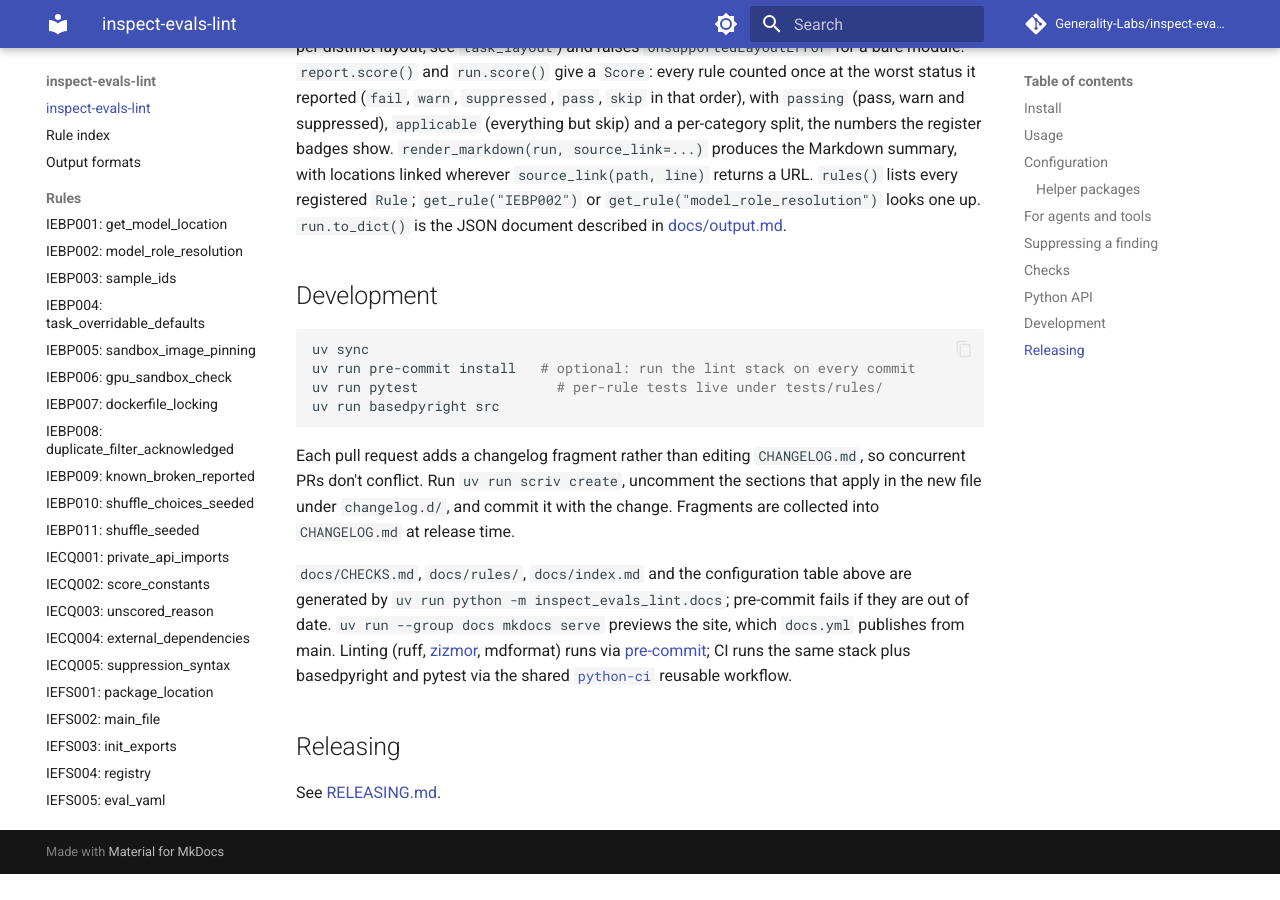
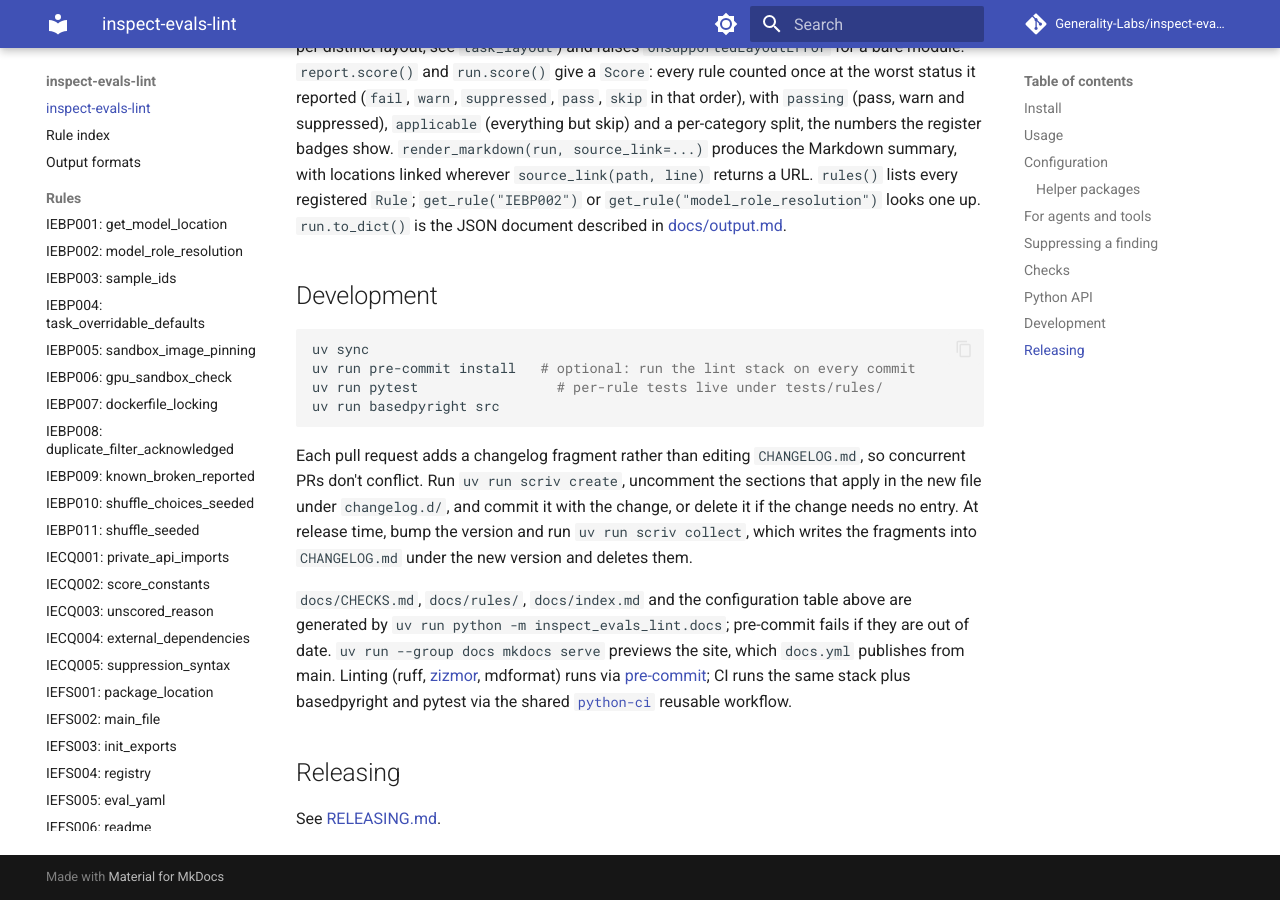
Before and after one commit to Generality-Labs/inspect-evals-lint, an MkDocs documentation site: the page built from docs/index.md, in a window 1280 px wide and 900 px high, scrolled down 8004 px. Built offline with MkDocs 1.6.1 and Material for MkDocs 9.7.7, drawn with Linux system fonts in a browser that asks for light colours; comment, search, counter and statistics services are not loaded; before the commit the page ends 8878 px from its top, so only the background shows below that.

Commit message:
Collect fragments into tight lists, and say where the release summary goes
- compact_fragments = true, from the template's follow-up commit: two
  fragments in one category no longer leave a blank line that makes the list
  loose and fails mdformat on the release commit.
- RELEASING.md step 2 says to write the summary paragraph under the new
  heading, which scriv does not write.

From the review on #75.

Co-Authored-By: Claude Opus 5.5 <noreply@anthropic.com>

````diff
--- a/.copier-answers.yml
+++ b/.copier-answers.yml
@@ -1,6 +1,6 @@
 # This file is auto-generated and updated by Copier; do not edit by hand.
 # Run `copier update` to pull in template changes.
-_commit: v1.8.1-17-g399a60e
+_commit: v1.8.1-18-g4ed2dea
 _src_path: gh:Generality-Labs/python-project-template
 author_email: m@ttfisher.com
 author_name: Matt Fisher
--- a/docs/index.md
+++ b/docs/index.md
@@ -158,7 +158,7 @@ uv run pytest                 # per-rule tests live under tests/rules/
 uv run basedpyright src
 ```
 
-Each pull request adds a changelog fragment rather than editing `CHANGELOG.md`, so concurrent PRs don't conflict. Run `uv run scriv create`, uncomment the sections that apply in the new file under `changelog.d/`, and commit it with the change. Fragments are collected into `CHANGELOG.md` at release time.
+Each pull request adds a changelog fragment rather than editing `CHANGELOG.md`, so concurrent PRs don't conflict. Run `uv run scriv create`, uncomment the sections that apply in the new file under `changelog.d/`, and commit it with the change, or delete it if the change needs no entry. At release time, bump the version and run `uv run scriv collect`, which writes the fragments into `CHANGELOG.md` under the new version and deletes them.
 
 `docs/CHECKS.md`, `docs/rules/`, `docs/index.md` and the configuration table above are generated by `uv run python -m inspect_evals_lint.docs`; pre-commit fails if they are out of date. `uv run --group docs mkdocs serve` previews the site, which `docs.yml` publishes from main. Linting (ruff, [zizmor](https://docs.zizmor.sh/), mdformat) runs via [pre-commit](https://pre-commit.com); CI runs the same stack plus basedpyright and pytest via the shared [`python-ci`](https://github.com/Generality-Labs/python-project-template) reusable workflow.
 
--- a/docs/llms-full.txt
+++ b/docs/llms-full.txt
@@ -156,7 +156,7 @@ uv run pytest                 # per-rule tests live under tests/rules/
 uv run basedpyright src
 ```
 
-Each pull request adds a changelog fragment rather than editing `CHANGELOG.md`, so concurrent PRs don't conflict. Run `uv run scriv create`, uncomment the sections that apply in the new file under `changelog.d/`, and commit it with the change. Fragments are collected into `CHANGELOG.md` at release time.
+Each pull request adds a changelog fragment rather than editing `CHANGELOG.md`, so concurrent PRs don't conflict. Run `uv run scriv create`, uncomment the sections that apply in the new file under `changelog.d/`, and commit it with the change, or delete it if the change needs no entry. At release time, bump the version and run `uv run scriv collect`, which writes the fragments into `CHANGELOG.md` under the new version and deletes them.
 
 `docs/CHECKS.md`, `docs/rules/`, `docs/index.md` and the configuration table above are generated by `uv run python -m inspect_evals_lint.docs`; pre-commit fails if they are out of date. `uv run --group docs mkdocs serve` previews the site, which `docs.yml` publishes from main. Linting (ruff, [zizmor](https://docs.zizmor.sh/), mdformat) runs via [pre-commit](https://pre-commit.com); CI runs the same stack plus basedpyright and pytest via the shared [`python-ci`](https://github.com/Generality-Labs/python-project-template) reusable workflow.
 
--- a/pyproject.toml
+++ b/pyproject.toml
@@ -56,6 +56,9 @@ new_fragment_template = "file: TEMPLATE.md"
 entry_title_template = "[{{ version }}] - {{ date.strftime('%Y-%m-%d') }}"
 md_header_level = "2"
 md_html_anchors = false
+# Without this, two fragments in one category leave a blank line between them,
+# which makes the list loose and fails mdformat on the release commit.
+compact_fragments = true
 version = "literal: src/inspect_evals_lint/__init__.py: __version__"
 
 [tool.ruff]
````
Also changed, not shown: README.md (+1 -1 lines), RELEASING.md (+1 -1 lines).
